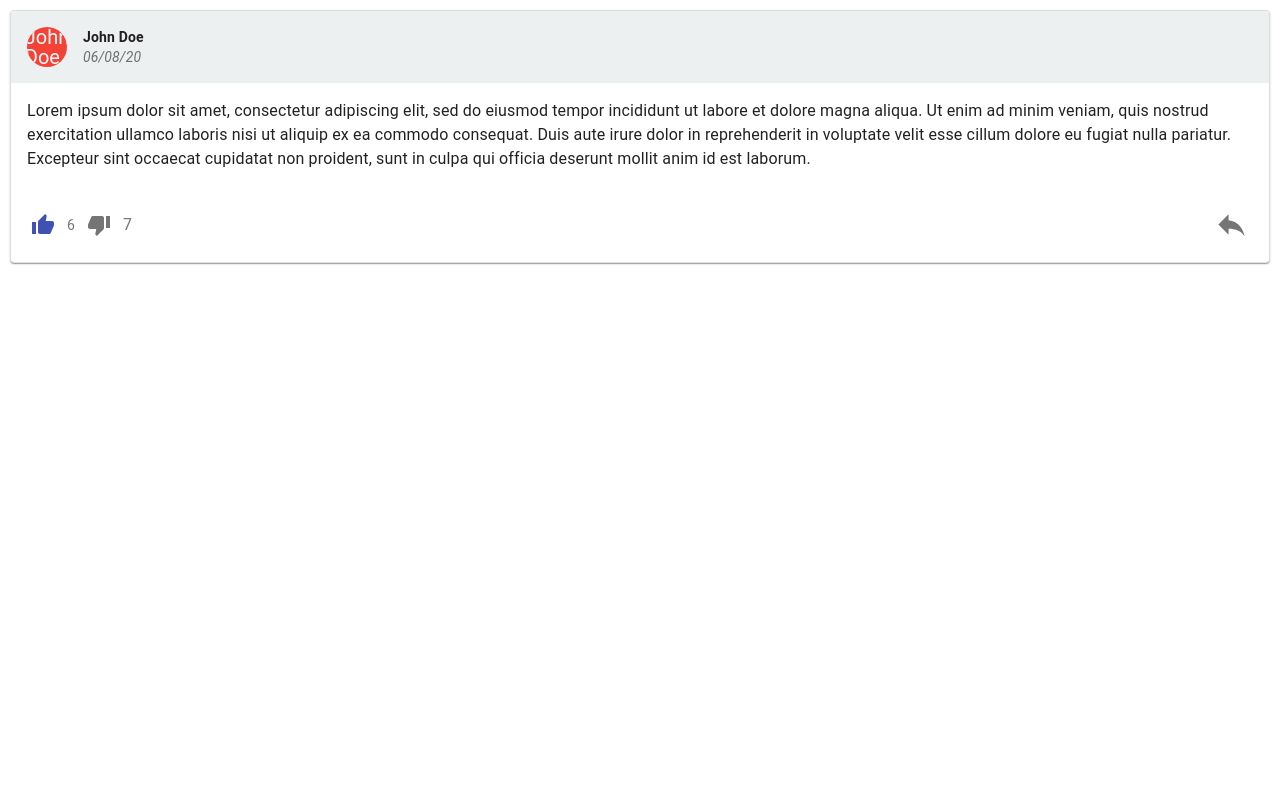
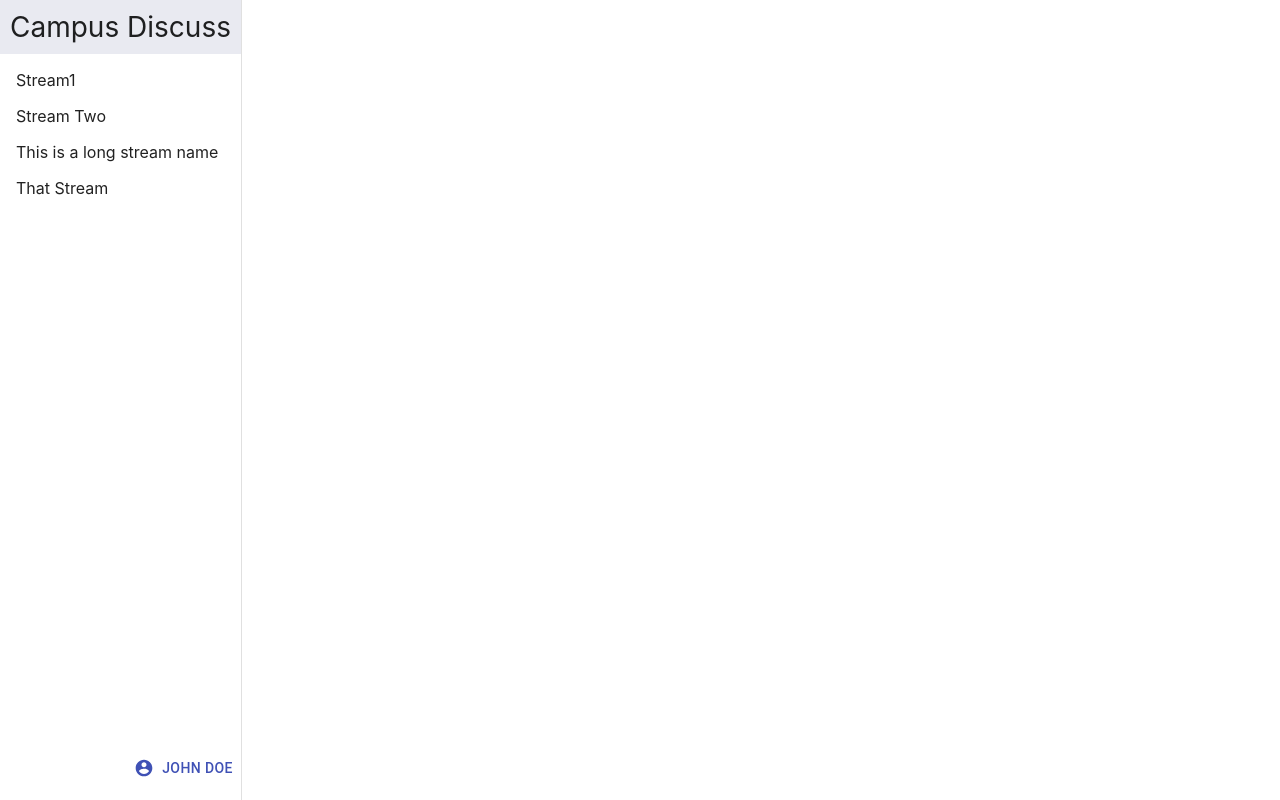
Before and after one commit to pclubiitk/Campus-Discuss-Frontend, a React (Create React App) app: page / in a window 1280 px wide. Built offline with nearby package versions, Linux system fonts and the light colour scheme.

Commit message:
Revert "Merge branch 'master' of https://github.com/NupurJ/Campus-Discuss-Frontend"
This reverts commit 46763c2785ecf0c33795fe66c6e894a334f2d730, reversing
changes made to e2e8cf418554127d4e8f53fd30bca7277d92e6b2.

```diff
--- a/package.json
+++ b/package.json
@@ -10,7 +10,6 @@
     "@testing-library/user-event": "^7.1.2",
     "react": "^16.13.1",
     "react-dom": "^16.13.1",
-    "react-icons": "^3.9.0",
     "react-scripts": "3.4.1"
   },
   "scripts": {
--- a/src/components/Topbar/style.css
+++ /dev/null
@@ -1,6 +0,0 @@
-.topbar {
-  display: flex;
-  flex-direction: row;
-  justify-content: space-between;
-  flex-wrap: nowrap;
-}
--- a/src/components/comment/index.js
+++ /dev/null
@@ -1,98 +0,0 @@
-import React from 'react';
-import { makeStyles } from '@material-ui/core/styles';
-import Tooltip from '@material-ui/core/Tooltip';
-import Card from '@material-ui/core/Card';
-import CardHeader from '@material-ui/core/CardHeader';
-import CardContent from '@material-ui/core/CardContent';
-import CardActions from '@material-ui/core/CardActions';
-import Avatar from '@material-ui/core/Avatar';
-import IconButton from '@material-ui/core/IconButton';
-import Typography from '@material-ui/core/Typography';
-import { red, orange, purple, pink, green } from '@material-ui/core/colors';
-import ReplyIcon from '@material-ui/icons/Reply';
-import ThumbUpIcon from '@material-ui/icons/ThumbUp';
-import ThumbDownIcon from '@material-ui/icons/ThumbDown';
-import './style.css';
-
-const useStyles = makeStyles((theme) => ({
-  main: {
-    margin: 10,
-    border: '1px solid #dddf',
-  },
-}));
-
-// Generate random color for avatar
-const colors = [red, orange, purple, pink, green];
-const getRandomColor = () => {
-  const randomIdx = Math.floor(Math.random() * colors.length);
-  return colors[randomIdx][500];
-};
-
-const Comment = (props) => {
-  const classes = useStyles();
-  const [vote, setVote] = React.useState(props.userVoted);
-  const bgcolor = React.useRef(getRandomColor()).current;
-
-  const onReply = () => {
-    // Handle reply here
-    console.log('Reply button clicked!');
-  };
-
-  const onUpvote = () => {
-    // Handle upvote here
-    setVote(vote === 1 ? 0 : 1);
-  };
-
-  const onDownvote = () => {
-    // Handle downvote here
-    setVote(vote === -1 ? 0 : -1);
-  };
-
-  return (
-    <Card className={classes.main}>
-      <div className="header">
-        <CardHeader
-          avatar={
-            <Avatar aria-label="comment" style={{ backgroundColor: bgcolor }}>
-              {props.author}
-            </Avatar>
-          }
-          title={<b>{props.author}</b>}
-          subheader={<i>{props.date}</i>}
-        />
-      </div>
-      <CardContent>
-        <Typography variant="body1" color="textPrimary" component="p">
-          {props.text}
-        </Typography>
-      </CardContent>
-      <CardActions disableSpacing>
-        <Tooltip title="Upvote" aria-label="upvote">
-          <IconButton aria-label="upvote" onClick={onUpvote}>
-            <ThumbUpIcon color={vote === 1 ? 'primary' : 'inherit'} />
-          </IconButton>
-        </Tooltip>
-        <Typography variant="body2" color="textSecondary" component="p">
-          {props.baseUpvotes + (vote === 1 ? 1 : 0)}
-        </Typography>
-        <Tooltip title="Downvote" aria-label="downvote">
-          <IconButton aria-label="downvote" onClick={onDownvote}>
-            <ThumbDownIcon color={vote === -1 ? 'primary' : 'inherit'} />
-          </IconButton>
-        </Tooltip>
-        <Typography variant="body1" color="textSecondary" component="p">
-          {props.baseDownvotes + (vote === -1 ? 1 : 0)}
-        </Typography>
-        <div className="actions">
-          <Tooltip aria-label="reply" title="Reply">
-            <IconButton aria-label="reply" onClick={onReply}>
-              <ReplyIcon fontSize="large" />
-            </IconButton>
-          </Tooltip>
-        </div>
-      </CardActions>
-    </Card>
-  );
-};
-
-export default Comment;
--- a/src/components/comment/style.css
+++ /dev/null
@@ -1,7 +0,0 @@
-.header {
-  background-color: rgb(236, 240, 241);
-}
-
-.actions {
-  margin-left: auto;
-}
--- a/src/components/sidebar/index.js
+++ b/src/components/sidebar/index.js
@@ -39,7 +39,7 @@ function Sidebar(props) {
   return (
     <nav>
       <Drawer variant="permanent" anchor="left" width="100%">
-        <div class="app-name">Campus Discuss</div>
+        <div class="appName">Campus Discuss</div>
         <div className="streams-list-wrapper">
           <StreamsList streams={props.streams} />
         </div>
--- a/src/components/sidebar/style.css
+++ b/src/components/sidebar/style.css
@@ -1,4 +1,3 @@
-
 .profile {
   position: absolute;
   bottom: 0px;
@@ -6,14 +5,9 @@
   height: 50px;
   text-align: right;
 }
-.app-name {
+.appName {
   text-align: center;
   font-size: 28px;
   background-color: rgba(45, 51, 115, 0.1);
   padding: 10px;
 }
-.streams-list {
-  word-break: break-word;
-  width: 225px;
-  white-space: normal;
-}
--- a/src/index.js
+++ b/src/index.js
@@ -2,21 +2,19 @@ import React from "react";
 import ReactDOM from "react-dom";
 import "./index.css";
 import App from "./App";
-import Comment from "./components/comment/index";
 import * as serviceWorker from "./serviceWorker";
+import Home from "./components/sidebar";
 
-const text =
-  "Lorem ipsum dolor sit amet, consectetur adipiscing elit, sed do eiusmod tempor incididunt ut labore et dolore magna aliqua. Ut enim ad minim veniam, quis nostrud exercitation ullamco laboris nisi ut aliquip ex ea commodo consequat. Duis aute irure dolor in reprehenderit in voluptate velit esse cillum dolore eu fugiat nulla pariatur. Excepteur sint occaecat cupidatat non proident, sunt in culpa qui officia deserunt mollit anim id est laborum.";
+const name = "John Doe";
+const streams = [
+  "Stream1",
+  "Stream Two",
+  "This is a long stream name",
+  "That Stream",
+];
 ReactDOM.render(
   <React.StrictMode>
-    <Comment
-      author={"John Doe"}
-      text={text}
-      baseUpvotes={5}
-      baseDownvotes={7}
-      date={"06/08/20"}
-      userVoted={1}
-    />
+    <Home name={name} streams={streams} />
   </React.StrictMode>,
   document.getElementById("root")
 );
```
Also changed, not shown: src/components/MaximisedPost/MaximisedPost.js (deleted, +0 -65 lines), src/components/Topbar/index.js (deleted, +0 -37 lines), 1 other file (tests, documents, lock files or other folders).
